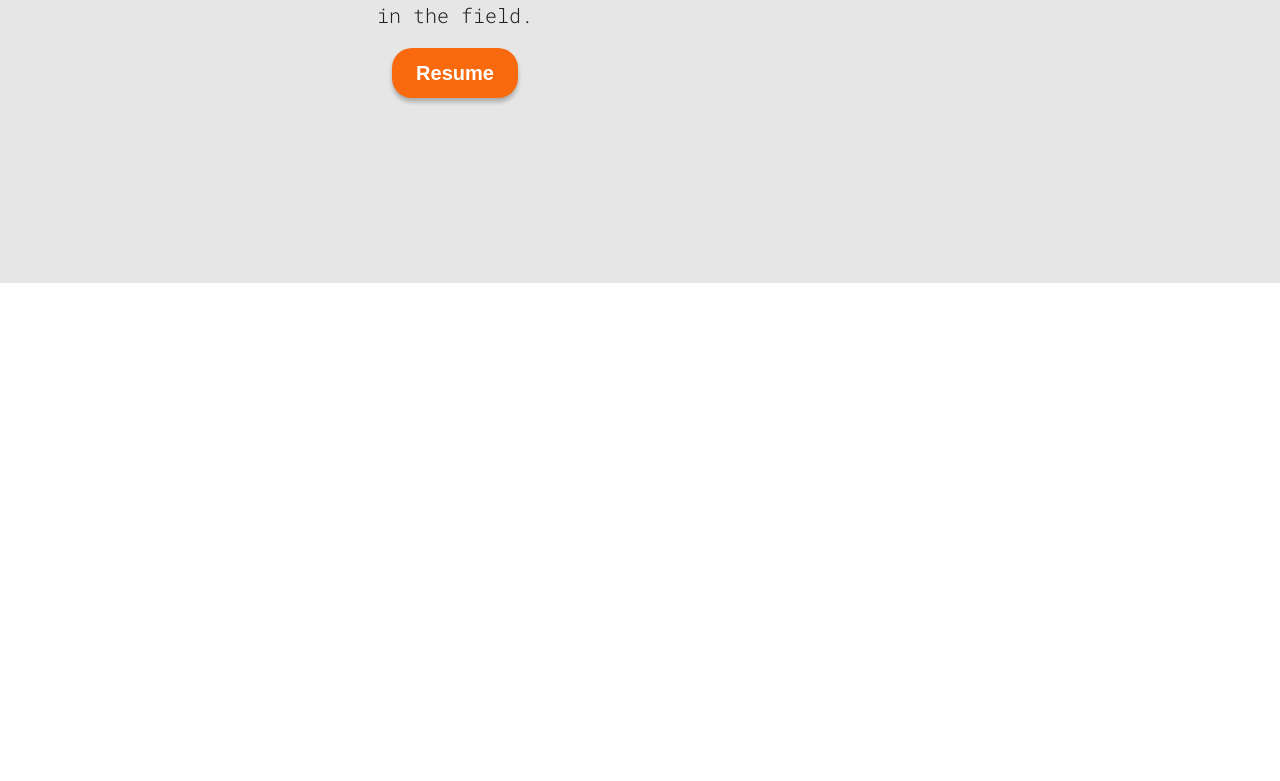
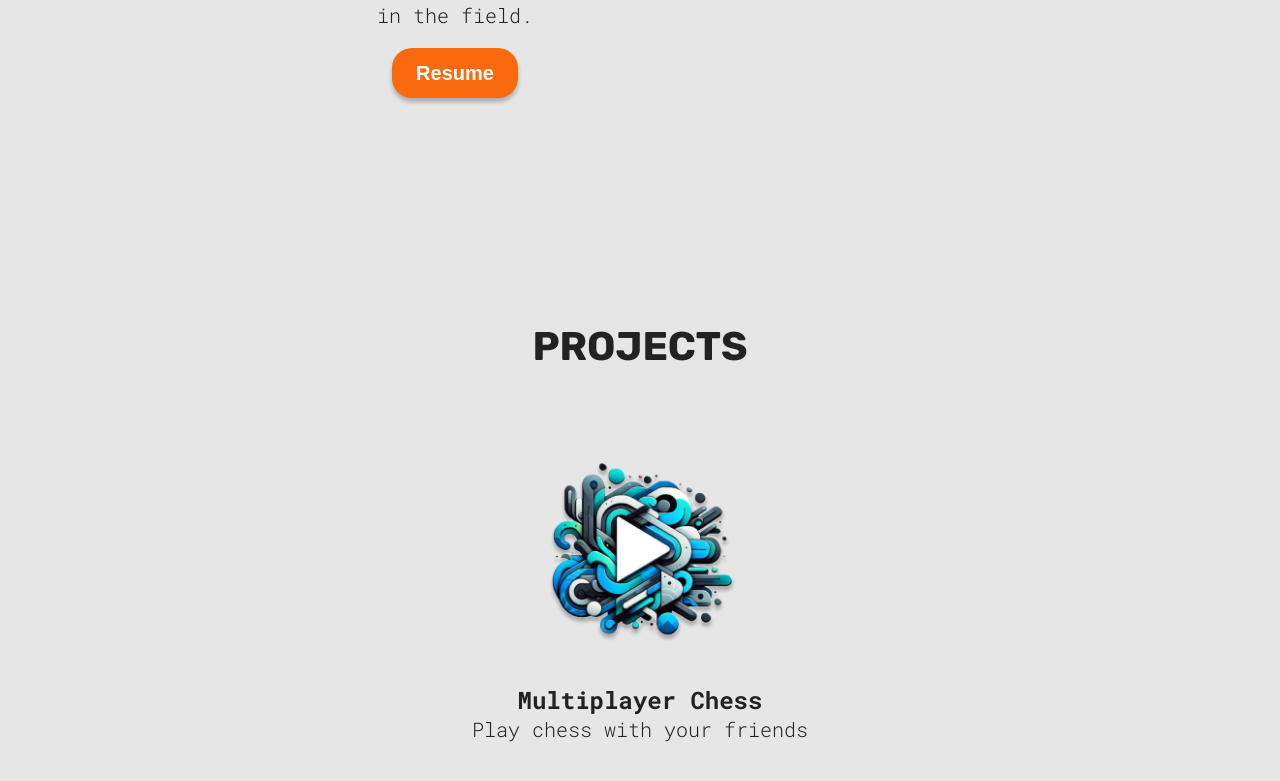
Before and after one commit to dakshjainn/Portfolio, a React (Vite) app: page / in a window 1280 px wide. Shown: the part 577-1358 px from the top of the page. Before the commit the page ends 860 px from the top, so only its background shows below. Built offline with nearby package versions, Linux system fonts and the light colour scheme.

Commit message:
project section

```diff
--- a/src/App.jsx
+++ b/src/App.jsx
@@ -1,10 +1,12 @@
 import "./App.css";
 import Hero from "./sections/Hero/Hero";
+import Projects from "./sections/Projects/Projects";
 
 function App() {
   return (
     <>
       <Hero />
+      <Projects />
     </>
   );
 }
--- /dev/null
+++ b/src/common/ProjectCard.jsx
@@ -0,0 +1,13 @@
+import React from "react";
+
+function ProjectCard({ src, link, h3, p }) {
+  return (
+    <a href={link} target="_blank">
+      <img className="hover" src={src} alt={`${h3} logo`} />
+      <h3>{h3}</h3>
+      <p>{p}</p>
+    </a>
+  );
+}
+
+export default ProjectCard;
--- /dev/null
+++ b/src/sections/Projects/Projects.jsx
@@ -0,0 +1,20 @@
+import styles from "./ProjectsStyles.module.css";
+import viberr from "../../assets/viberr.png";
+import ProjectCard from "../../common/ProjectCard";
+function Projects() {
+  return (
+    <section id="projects" className={styles.container}>
+      <h1 className="sectionTitle">Projects</h1>
+      <div className={styles.ProjectsContainer}>
+        <ProjectCard
+          src={viberr}
+          link={"https://github.com/dakshjainn/multiplayer_chess"}
+          h3={"Multiplayer Chess"}
+          p={"Play chess with your friends"}
+        />
+      </div>
+    </section>
+  );
+}
+
+export default Projects;
--- /dev/null
+++ b/src/sections/Projects/ProjectsStyles.module.css
@@ -0,0 +1,30 @@
+.container {
+  display: flex;
+  flex-direction: column;
+  text-align: center;
+
+  img {
+    max-width: 250px;
+    align-self: center;
+    background-color: var(--project-card-bg);
+    border-radius: 20px;
+  }
+
+  a {
+    width: fit-content;
+    text-decoration: none;
+    color: #222;
+    transition: transform 200ms ease-in-out;
+  }
+
+  a:hover {
+    transform: scale(1.05);
+  }
+
+  .projectsContainer {
+    display: flex;
+    flex-direction: column;
+    align-items: center;
+    gap: 30px;
+  }
+}
```
